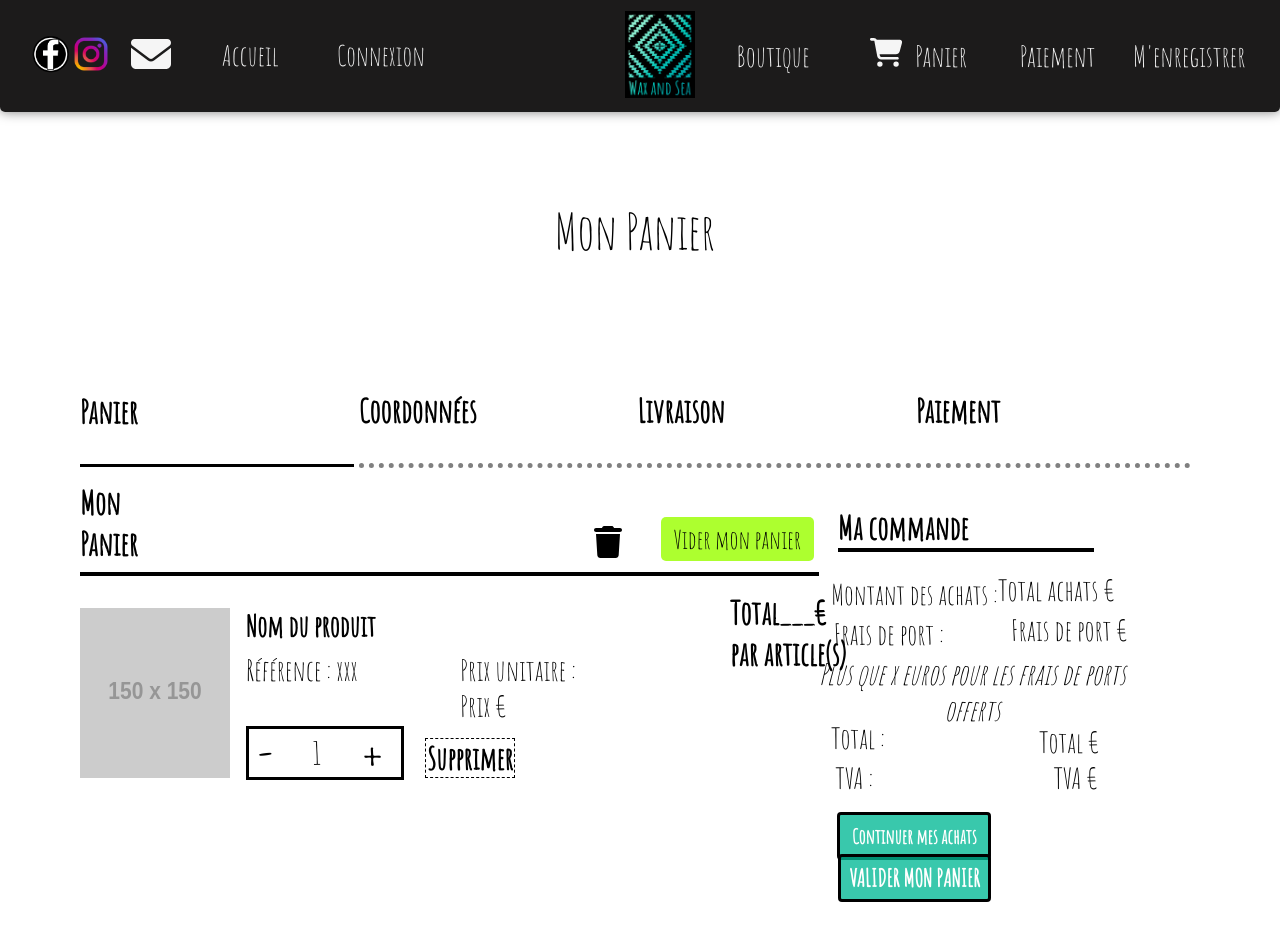
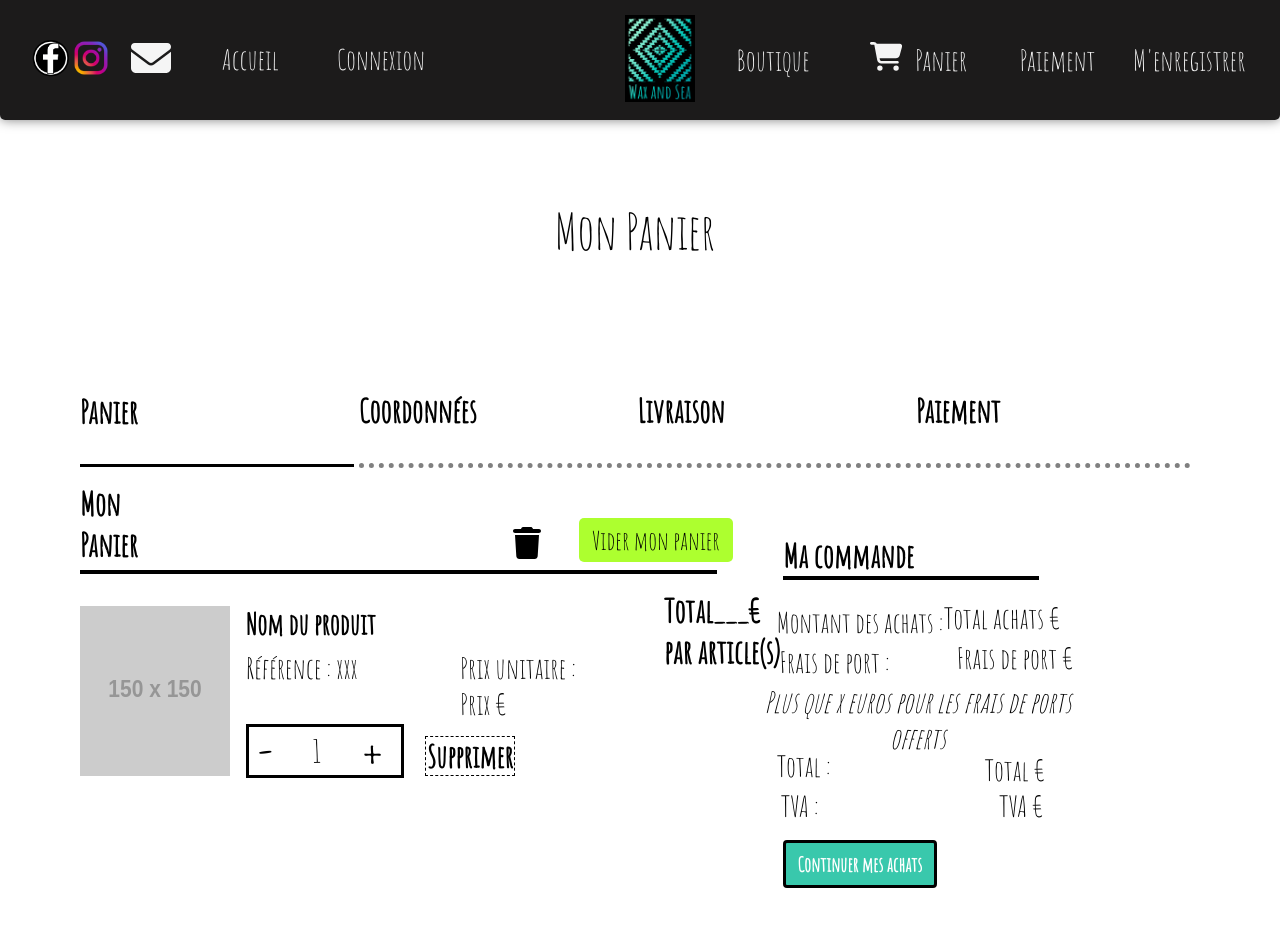
Before and after one commit to tristanlaulanie/waxandsea-front-dashboard, a React (Create React App) app: page /panier/produit in a window 1280 px wide. Shown: the top 952 px of the page. Built offline with nearby package versions, Linux system fonts and the light colour scheme.

Commit message:
PanierProduit:HeightResponsive:Wip

```diff
--- a/src/components/Boutique/BoutiqueProduit/BoutiqueProduit.css
+++ b/src/components/Boutique/BoutiqueProduit/BoutiqueProduit.css
@@ -1,5 +1,5 @@
 .BoutiqueProduit {
-    height: 220vh;
+    height: 130em;
     width: 100vw;
     margin-left: 10%;
     margin-right: 10%;
@@ -12,9 +12,9 @@
 #product_main_title {
     text-align: center;
     margin-right: 20%;
-    margin-bottom: 10vh;
+    margin-bottom: 10em;
     position: absolute;
-    top: 20vh;
+    top: 4em;
 
 }
 
@@ -23,7 +23,7 @@
     flex-direction: column;
     justify-content: center;
     align-items: left;
-    margin-top: 50vh;
+    margin-top: 36em;
 }
 
 #product_images_description {
--- a/src/components/Header/Header.css
+++ b/src/components/Header/Header.css
@@ -13,7 +13,7 @@ header {
     justify-content: center;
     align-items: center;
     width: 100%;
-    height: 14vh;
+    height: 7.5em;
     top: 0;
     z-index: 100;
     box-shadow: 0 0 12px rgba(0, 0, 0, 0.5);
--- a/src/components/Panier/MaCommande/MaCommande.css
+++ b/src/components/Panier/MaCommande/MaCommande.css
@@ -1,3 +1,9 @@
+.MaCommande {
+    position: relative;
+    top: -20em;
+    left: -2vw;
+}
+
 #mon-panier_commande {
     width: 29vw;
     display: flex;
--- a/src/components/Panier/PanierProduit/PanierProduit.css
+++ b/src/components/Panier/PanierProduit/PanierProduit.css
@@ -23,9 +23,8 @@ h1 {
 
 #panier_user-story {
     display: flex;
-    flex-direction: row;
-    justify-content: center;
-    align-items: center;
+    flex-direction: column;
+    align-items: flex-start;
     margin-top: 4vh;
     /* border: 1px solid red; */
 }
@@ -56,9 +55,10 @@ h1 {
 
 #mon-panier_produit {
     padding: 0;
-    margin: 0;
-    position: relative;
-    top: -15.2vh;
+    margin: 7.2vh 0 0;
+    /* position: relative;
+    top: -15.2vh; */
+    align-self: flex-start;
     /* border: 3px solid red; */
     height: 42.5vh;
     width: 70%;
--- a/src/components/Panier/PanierProduit/PanierProduitResponsive.css
+++ b/src/components/Panier/PanierProduit/PanierProduitResponsive.css
@@ -1,7 +1,52 @@
-@media screen and (height <= 950px) {
+@media screen and (height <= 960px) {
+
+  #mon-panier_produit_commande {
+    /* border: 3px dotted blue; */
+    height: 35em;
+    display: flex;
+    flex-direction: row;
+    justify-content: center;
+    align-items: center;
+    gap: 5.7vw;
+  }
+
+  #command_component {
+    height: 28em;
+    width: 25em;
+    position: relative;
+    margin-top: 41.5em;
+  }
+
+  #mon-panier_produit {
+    /* border: 3px dashed blue; */
+    position: relative;
+    top: -2em;
+  }
+
+  #mon-panier_produit_container {
+    height: 23em;
+    width: 100%;
+    position: absolute;
+    top: -2.5em;
+    /* border: 2px dotted red; */
+  }
+
+  #panier_container_title {
+    /* border: 3px solid green; */
+    height: 7.5em;
+  }
+
   #valid_button button {
     position: relative;
-    left: -2.4cm;
+    left: -2.5vw;
+    top: -9em;
+  }
+
+}
+
+@media screen and (height > 760px) and (height < 960px) {
+  #panier-produit_commande_component {
+    position: relative;
   }
 }
 
@@ -41,18 +86,13 @@
   }
 
   #valid_button button {
+    margin-top: 4.5em;
     position: relative;
-    margin-top: 5em;
-    top: 5vh;
+    left: 1.2vw;
   }
 }
 
 @media screen and (width <= 2400px) {
-  #valid_button button {
-    top: 8px;
-    margin-top: 30px;
-    left: -2.4cm;
-  }
 
   #produit_quantity {
     position: relative;
@@ -74,7 +114,7 @@
 @media screen and (width <= 1750px) {
   #valid_button button {
     position: relative;
-    top: -1vh;
+    top: -1em;
     left: -7vw;
   }
 }
@@ -102,7 +142,6 @@
   }
 
   #valid_button button {
-    top: 23vh;
     left: -1.1vw;
   }
 
--- a/src/components/Panier/PanierProduit/index.js
+++ b/src/components/Panier/PanierProduit/index.js
@@ -68,8 +68,10 @@ function PanierProduit() {
               <MaCommande />
             </div>
             <div id="valid_button">
-              <Link to="/panier/coordonnees">
-                <button type="submit">VALIDER MON PANIER</button>
+            <Link to="/panier/coordonnees">
+              <button id="panier_produit_valid_button" type="submit">
+                VALIDER MON PANIER
+              </button>
               </Link>
             </div>
           </div>
```
